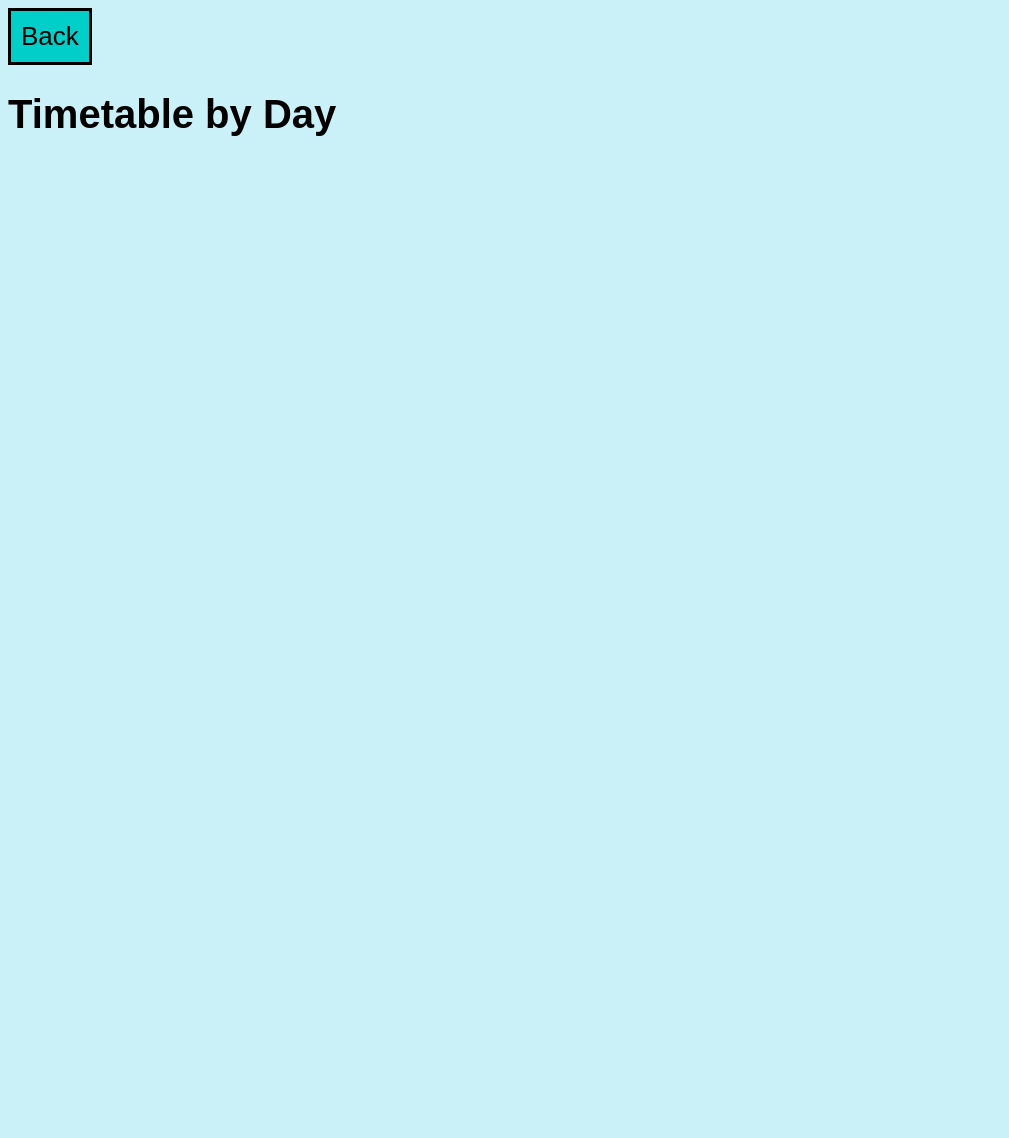
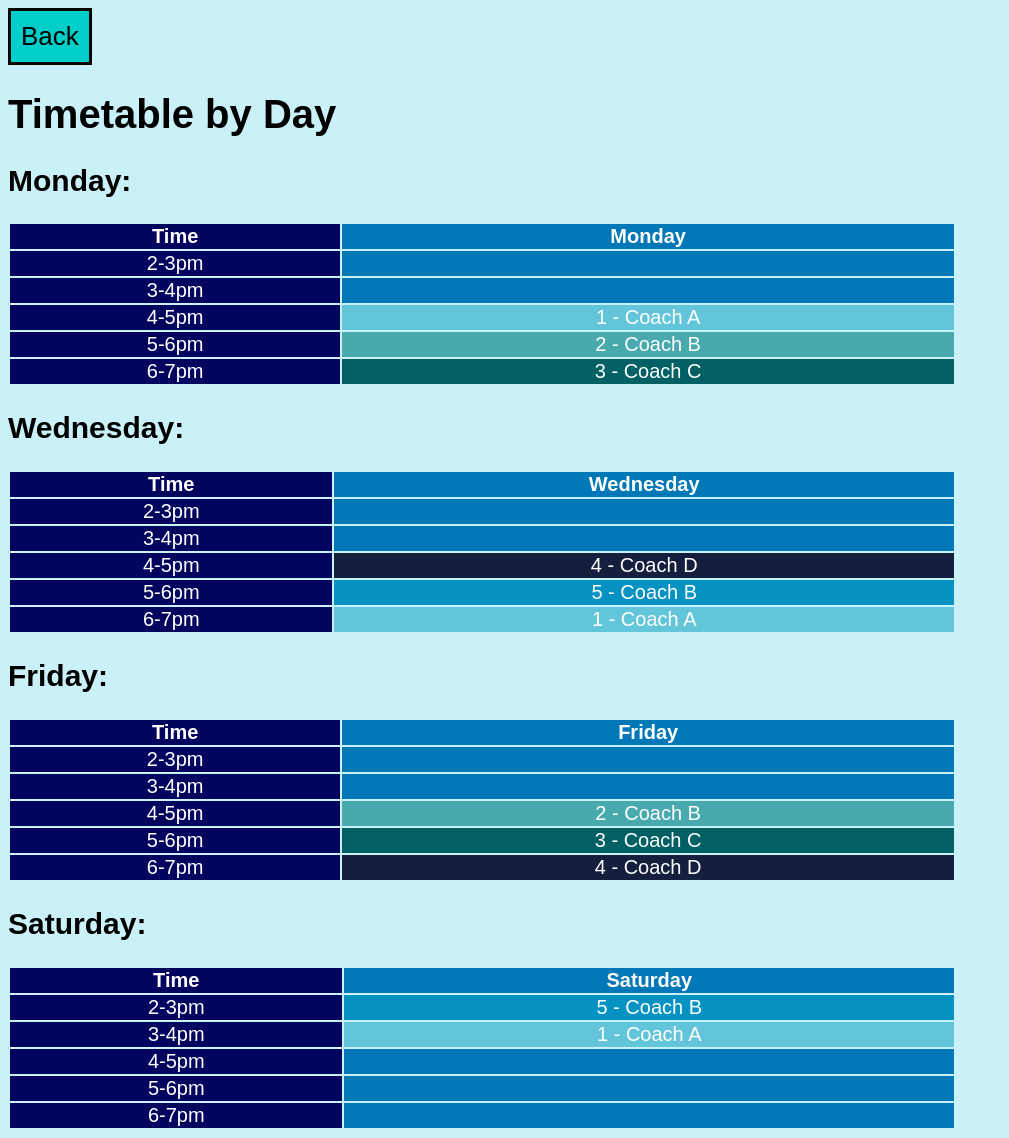
Before and after one commit to annawils441/summer-project, a Flask app: page /timetable/day in a window 1280 px wide. Shown: the whole page, without its empty margins (0-1009 px from the left). Before the commit the page ends 136 px from the top, so only its background shows below. Run offline with Flask 3, Linux system fonts and the light colour scheme.

Commit message:
Updated the timetable by day page

```diff
--- a/static/css/timetable_day.css
+++ b/static/css/timetable_day.css
@@ -26,3 +26,43 @@ a:hover {
 a:visited {
     color: purple;
 }
+
+.table {
+    width: 75%;
+    height: 55%;
+}
+
+.table td {
+    margin-left: auto;
+    margin-right: auto;
+    text-align: center;
+}
+.column1 {
+    background-color: #03045E;
+    color: white;
+}
+
+.column2 {
+    background-color: #0077b6;
+    color: white;
+}
+
+.grade1 {
+    background-color: #63C5DA;
+}
+
+.grade2 {
+    background-color: #48aaad;
+}
+
+.grade3 {
+    background-color: #016064;
+}
+
+.grade4 {
+    background-color: #151e3d;
+}
+
+.grade5 {
+    background-color: #0492c2;
+}
--- a/templates/timetable-coach.html
+++ b/templates/timetable-coach.html
@@ -59,7 +59,7 @@
             </table>
         </div>
 
-        <h2 class="coachB_title">Coach B</h2>
+        <h2 class="coachB_title">Coach B:</h2>
         <div class="coachB_timetable">
             <table class="table">
                 <tr>
@@ -107,7 +107,7 @@
             </table>
         </div>
 
-        <h2 class="coachC_title">Coach C</h2>
+        <h2 class="coachC_title">Coach C:</h2>
         <div class="coachC_timetable">
             <table class="table">
                 <tr>
@@ -154,7 +154,7 @@
                 </tr>
             </table>
 
-        <h2 class="coachD_title">Coach D</h2>
+        <h2 class="coachD_title">Coach D:</h2>
         <div class="coachD_timetable">
             <table class="table">
                 <tr>
--- a/templates/timetable-day.html
+++ b/templates/timetable-day.html
@@ -11,8 +11,128 @@
         </header>
 
         <h1 id="day_title">Timetable by Day</h1>
+        <h2 class="monday_title">Monday:</h2>
+
+        <div class="monday_timetable">
+            <table class="table">
+                <tr>
+                   <th class="column1">Time</th>
+                   <th class="column2">Monday</th>
+                </tr>
+                <tr>
+                    <td class="column1 2-3pm">2-3pm</td>
+                    <td class="column2"></td>
+                </tr>
+                <tr>
+                    <td class="column1 3-4pm">3-4pm</td>
+                    <td class="column2"></td>
+                </tr>
+                <tr>
+                    <td class="column1 4-5pm">4-5pm</td>
+                    <td class="column2 grade1">1 - Coach A</td>
+                </tr>
+                <tr>
+                    <td class="column1 5-6pm">5-6pm</td>
+                    <td class="column2 grade2">2 - Coach B</td>
+                </tr>
+                <tr>
+                    <td class="column1 6-7pm">6-7pm</td>
+                    <td class="column2 grade3">3 - Coach C</td>
+                </tr>
+            </table>
+
+        </div>
+
+        <h2 class="wednesday_title">Wednesday:</h2>
+        <div class="wednesday_timetable">
+            <table class="table">
+                <tr>
+                   <th class="column1">Time</th>
+                   <th class="column2">Wednesday</th>
+                </tr>
+                <tr>
+                    <td class="column1 2-3pm">2-3pm</td>
+                    <td class="column2"></td>
+                </tr>
+                <tr>
+                    <td class="column1 3-4pm">3-4pm</td>
+                    <td class="column2"></td>
+                </tr>
+                <tr>
+                    <td class="column1 4-5pm">4-5pm</td>
+                    <td class="column2 grade4">4 - Coach D</td>
+                </tr>
+                <tr>
+                    <td class="column1 5-6pm">5-6pm</td>
+                    <td class="column2 grade5">5 - Coach B</td>
+                </tr>
+                <tr>
+                    <td class="column1 6-7pm">6-7pm</td>
+                    <td class="column2 grade1">1 - Coach A</td>
+                </tr>
+            </table>
+        </div>
+
+        <h2 class="friday_title">Friday:</h2>
+        <div class="friday_timetable">
+            <table class="table">
+                <tr>
+                   <th class="column1">Time</th>
+                   <th class="column2">Friday</th>
+                </tr>
+                <tr>
+                    <td class="column1 2-3pm">2-3pm</td>
+                    <td class="column2"></td>
+                </tr>
+                <tr>
+                    <td class="column1 3-4pm">3-4pm</td>
+                    <td class="column2"></td>
+                </tr>
+                <tr>
+                    <td class="column1 4-5pm">4-5pm</td>
+                    <td class="column2 grade2">2 - Coach B</td>
+                </tr>
+                <tr>
+                    <td class="column1 5-6pm">5-6pm</td>
+                    <td class="column2 grade3">3 - Coach C</td>
+                </tr>
+                <tr>
+                    <td class="column1 6-7pm">6-7pm</td>
+                    <td class="column2 grade4">4 - Coach D</td>
+                </tr>
+            </table>
+        </div>
+
+            <h2 class="saturday_title">Saturday:</h2>
+            <div class="saturday_timetable">
+                <table class="table">
+                    <tr>
+                        <th class="column1">Time</th>
+                        <th class="column2">Saturday</th>
+                    </tr>
+                    <tr>
+                        <td class="column1 2-3pm">2-3pm</td>
+                        <td class="column2 grade5">5 - Coach B</td>
+                    </tr>
+                    <tr>
+                        <td class="column1 3-4pm">3-4pm</td>
+                        <td class="column2 grade1">1 - Coach A</td>
+                    </tr>
+                    <tr>
+                        <td class="column1 4-5pm">4-5pm</td>
+                        <td class="column2"></td>
+                    </tr>
+                    <tr>
+                        <td class="column1 5-6pm">5-6pm</td>
+                        <td class="column2"></td>
+                    </tr>
+                    <tr>
+                        <td class="column1 6-7pm">6-7pm</td>
+                        <td class="column2"></td>
+                    </tr>
+                </table>
+            </div>
+    </body>
 
 
-    </body>
-
 </html>
```
